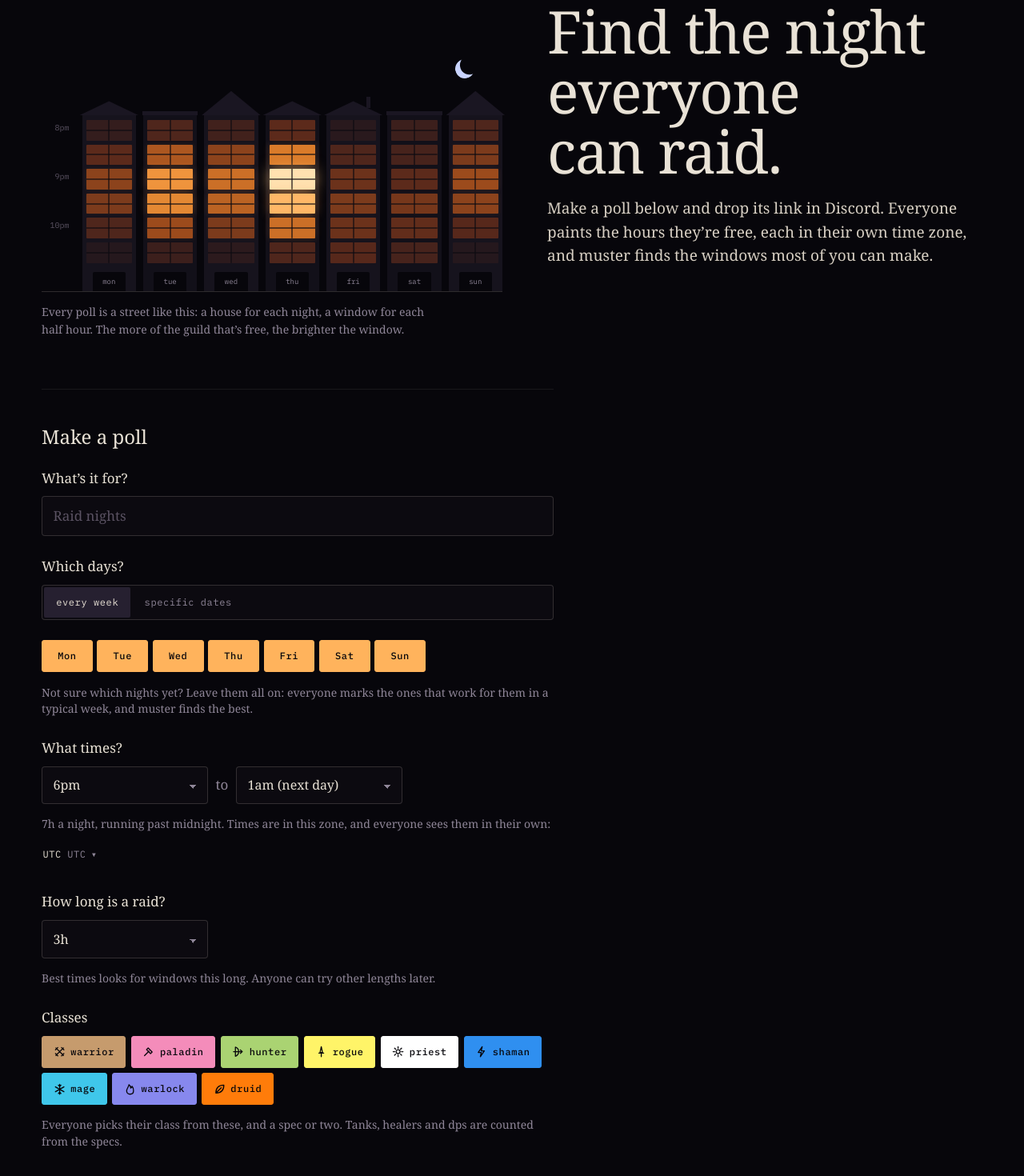
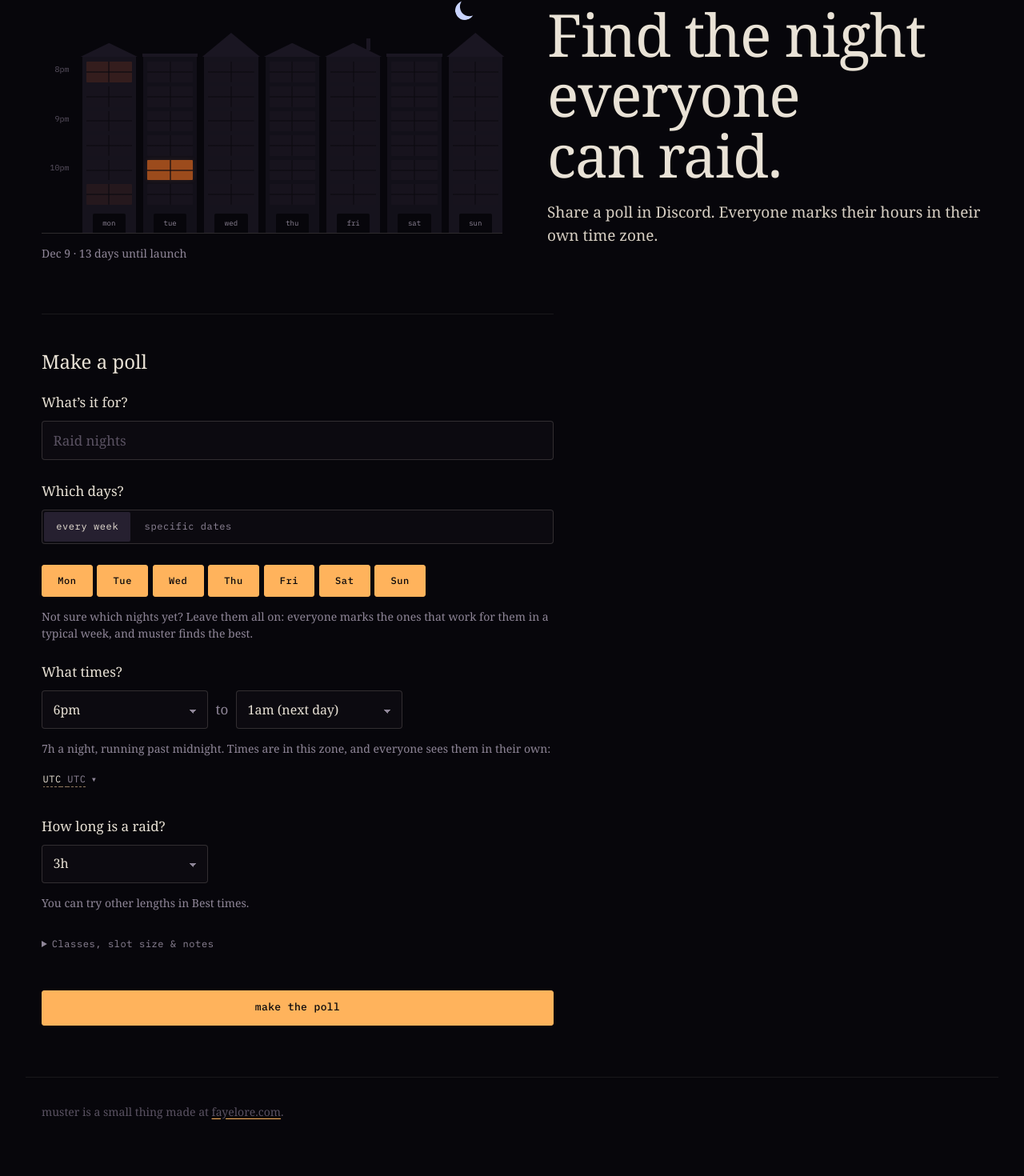
Before and after one commit to fayedintoyou/muster, a React (Vite) app: page / in a window 1280 px wide. Shown: the part 116-1586 px from the top of the page at 80% size. After the commit the page ends 1548 px from the top, so only its background shows below. Built offline with nearby package versions, Linux system fonts and the light colour scheme.

Commit message:
Count down to launch in the street and simplify poll setup

```diff
--- a/src/app/Home.tsx
+++ b/src/app/Home.tsx
@@ -23,8 +23,7 @@ export function Home() {
           <div className="hero-text">
             <h1 className="display">Find the night everyone can raid.</h1>
             <p className="lede">
-              Make a poll below and drop its link in Discord. Everyone paints the hours they’re free, each in their
-              own time zone, and muster finds the windows most of you can make.
+              Share a poll in Discord. Everyone marks their hours in their own time zone.
             </p>
           </div>
         </section>
--- a/src/app/Panes.tsx
+++ b/src/app/Panes.tsx
@@ -1,4 +1,4 @@
-import type { CSSProperties } from 'react';
+import { useEffect, useState, type CSSProperties } from 'react';
 import { glow } from './glow';
 
 // The home page's picture: a street of seven houses, one for each night of the week, with a window for
@@ -19,10 +19,28 @@ const DAYS = ['mon', 'tue', 'wed', 'thu', 'fri', 'sat', 'sun'];
 const ROOFS = ['gable', 'flat', 'steep', 'gable', 'chimney', 'flat', 'steep'];
 const TIMES = ['8pm', '', '9pm', '', '10pm', ''];
 
+function daysToLaunch() {
+  const now = new Date();
+  const today = Date.UTC(now.getFullYear(), now.getMonth(), now.getDate());
+  return (Date.UTC(2026, 11, 9) - today) / 86_400_000;
+}
+
 export function Panes() {
+  const [days, setDays] = useState(daysToLaunch);
+  useEffect(() => {
+    const update = () => setDays(daysToLaunch());
+    const timer = window.setInterval(update, 60_000);
+    document.addEventListener('visibilitychange', update);
+    return () => {
+      window.clearInterval(timer);
+      document.removeEventListener('visibilitychange', update);
+    };
+  }, []);
+  // Bring three more windows on each day in the fortnight before launch.
+  const lit = Math.max(3, 42 - days * 3);
   return (
-    <figure className="street" aria-hidden="true">
-      <div className="street-row">
+    <figure className="street">
+      <div className="street-row" aria-hidden="true">
         <div className="street-times">
           {TIMES.map((t, i) => (
             <span key={i}>{t}</span>
@@ -32,7 +50,9 @@ export function Panes() {
           <div key={col} className="house" data-roof={ROOFS[col]}>
             <span className="roof" />
             <span className="house-body">
-              {night.map((level, row) => (
+              {night.map((warmth, row) => {
+                const level = days >= 0 && (col * 6 + row) * 17 % 42 >= lit ? 0 : warmth;
+                return (
                 <span
                   key={row}
                   className="window"
@@ -45,16 +65,16 @@ export function Panes() {
                     } as CSSProperties
                   }
                 />
-              ))}
+                );
+              })}
               <span className="door">{DAYS[col]}</span>
             </span>
           </div>
         ))}
       </div>
-      <figcaption>
-        Every poll is a street like this: a house for each night, a window for each half hour. The more of the guild
-        that’s free, the brighter the window.
-      </figcaption>
+      {days >= 0 && (
+        <figcaption><time dateTime="2026-12-09">Dec 9</time> · {days === 0 ? 'Launch day' : `${days} ${days === 1 ? 'day' : 'days'} until launch`}</figcaption>
+      )}
     </figure>
   );
 }
--- a/src/app/PollForm.tsx
+++ b/src/app/PollForm.tsx
@@ -217,9 +217,11 @@ export function PollForm({
             </select>
           </label>
         </div>
-        <p className="hint">Best times looks for windows this long. Anyone can try other lengths later.</p>
+        <p className="hint">You can try other lengths in Best times.</p>
       </fieldset>
 
+      <details className="field more" open={editing || undefined}>
+        <summary>Classes, slot size &amp; notes</summary>
         <fieldset className="field">
           <legend>Classes</legend>
           <div className="day-chips" role="group" aria-label="Classes to offer">
@@ -241,9 +243,6 @@ export function PollForm({
             Everyone picks their class from these, and a spec or two. Tanks, healers and dps are counted from the specs.
           </p>
         </fieldset>
-
-      <details className="field more" open={editing || undefined}>
-        <summary>More options</summary>
         <fieldset className="field">
           <legend>Slot size</legend>
           <div className="segmented" role="radiogroup" aria-label="Slot size">
--- a/src/app/PollPage.tsx
+++ b/src/app/PollPage.tsx
@@ -592,7 +592,7 @@ export function PollPage({ id }: { id: string }) {
               </p>
             ) : (
               <div className="group-main">
-              <p className="hint group-hint">Everyone’s answers, just to look at. Tap a window to see who’s free.</p>
+              <p className="hint group-hint">Tap a window to see who’s free.</p>
               <div className="legend" aria-hidden="true">
                 <span>none free</span>
                 <span className="legend-ramp" style={{ background: GLOW_GRADIENT }} />
--- a/src/app/styles.css
+++ b/src/app/styles.css
@@ -353,7 +353,7 @@ option { background: var(--wall); color: var(--ink); }
 @media (min-width: 900px) {
   /* The text stands on the street's pavement, to its right. */
   .hero { grid-template-columns: minmax(0, 36rem) minmax(0, 1fr); gap: 3.5rem; align-items: end; padding: 2rem 0 4rem; }
-  .hero-text { padding-bottom: 4.6rem; }
+  .hero-text { align-self: center; }
   .hero .display { margin-top: 0; }
 }
 
@@ -597,6 +597,7 @@ option { background: var(--wall); color: var(--ink); }
   .best-list { display: grid; grid-template-columns: repeat(2, minmax(0, 1fr)); gap: 0 2.5rem; max-width: 60rem; }
   .best-item { padding-inline: 0; }
 }
+@media (min-width: 960px) { .group-hint { display: none; } }
 .group-hint { margin: -0.4rem 0 0.8rem; }
 
 .me-line { display: flex; align-items: baseline; gap: 0.75rem; flex-wrap: wrap; margin-bottom: 0.75rem; }
```
Also changed, not shown: 1 other file (tests, documents, lock files or other folders). Lines whose indentation alone changed are shown as unchanged.
